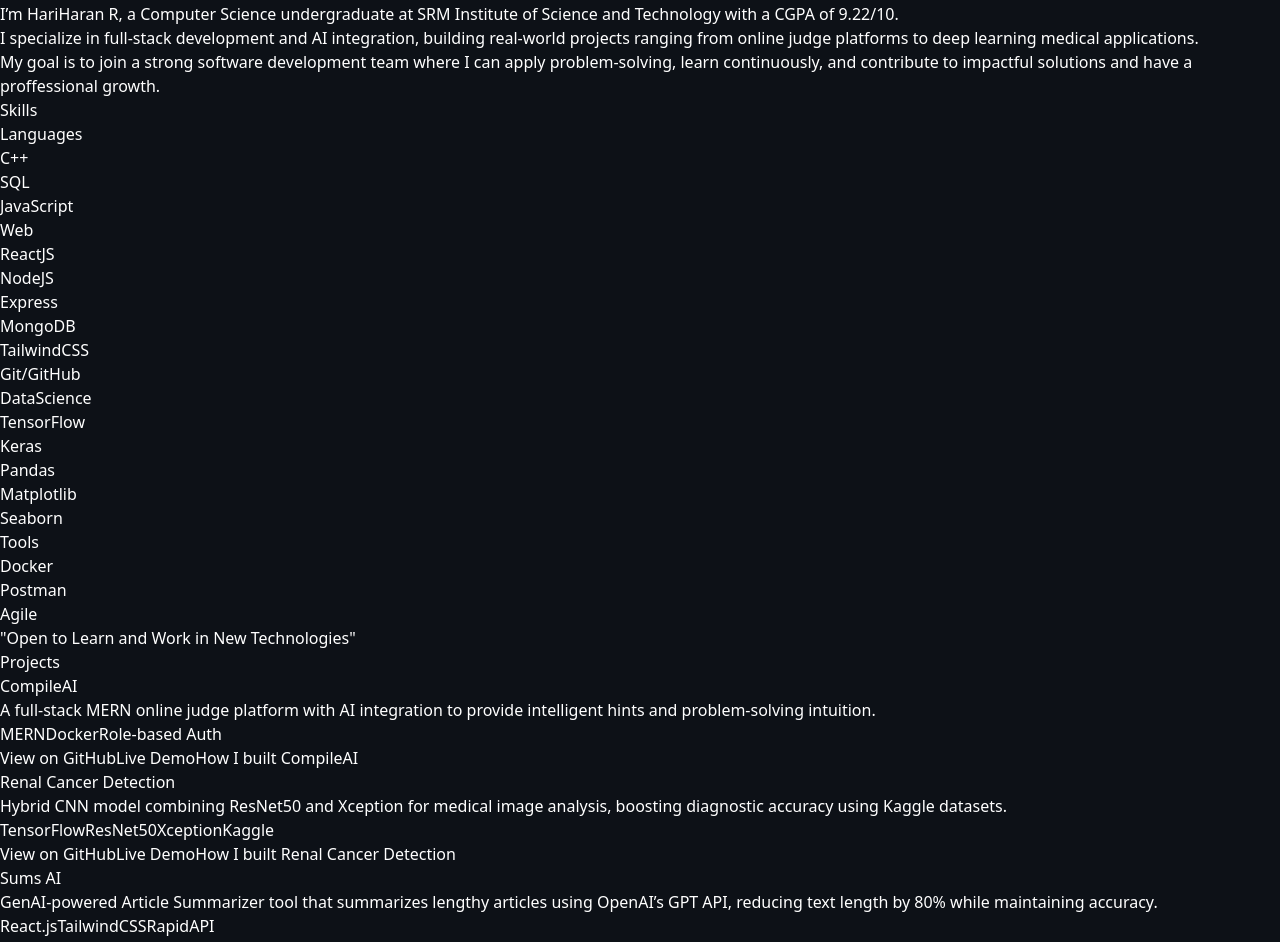
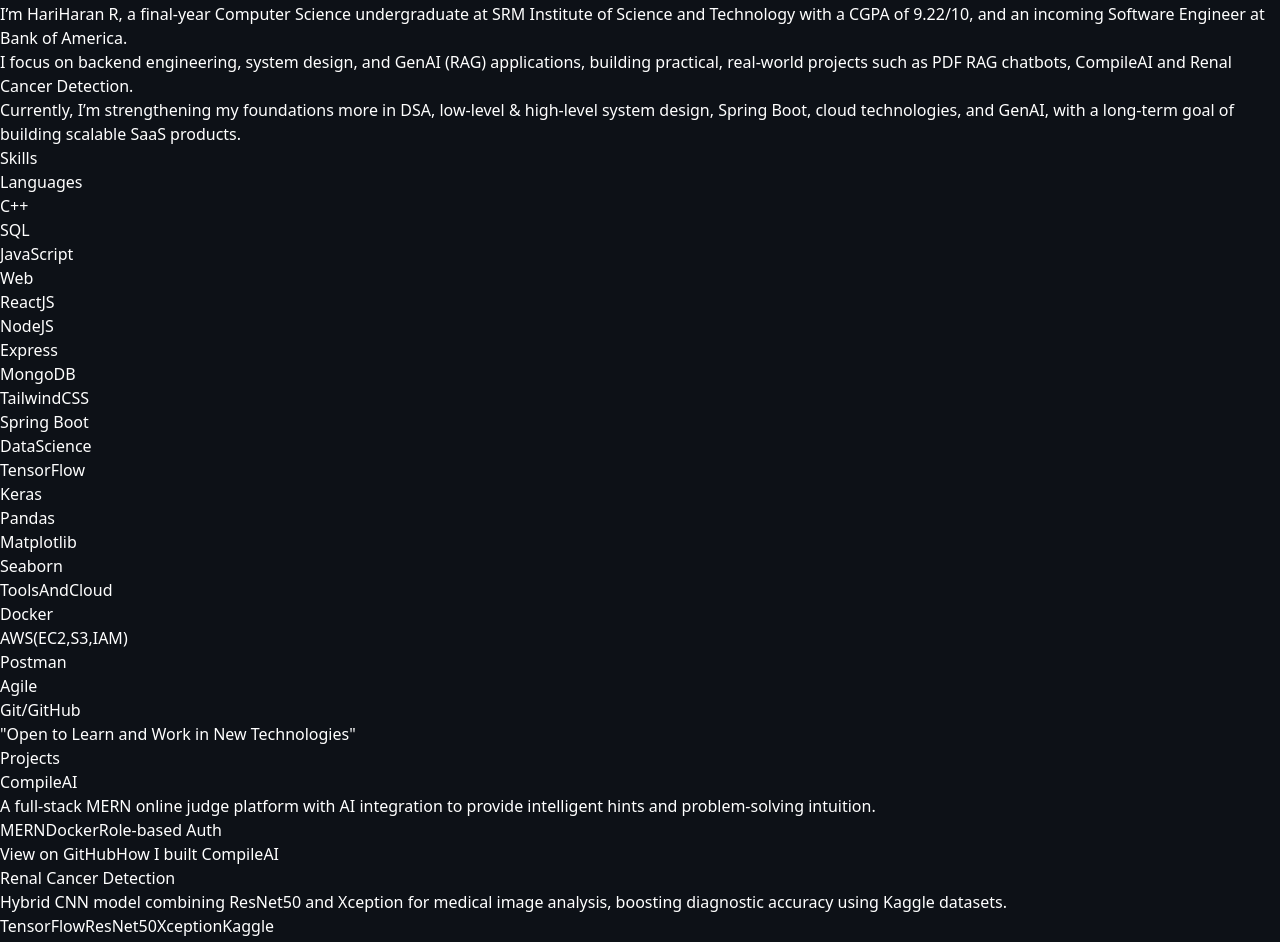
Before and after one commit to theHARI962n/My-Portfolio, a React (Vite) app: page / in a window 1280 px wide. Shown: the part 320-1262 px from the top of the page. Built offline with nearby package versions, Linux system fonts and the light colour scheme.

Commit message:
Added RAG

```diff
--- a/src/components/About.jsx
+++ b/src/components/About.jsx
@@ -11,26 +11,37 @@
       <div className="max-w-4xl text-center space-y-6 text-gray-300">
         <p className="text-lg leading-relaxed">
           I’m <span className="text-white font-semibold">HariHaran R</span>, a
-          Computer Science undergraduate at{" "}
-          <span className="text-white font-semibold">SRM Institute of Science and Technology</span>{" "}
-          with a CGPA of <span className="text-cyan-400">9.22/10</span>.
+          final-year Computer Science undergraduate at{" "}
+          <span className="text-white font-semibold">
+            SRM Institute of Science and Technology
+          </span>{" "}
+          with a CGPA of <span className="text-cyan-400">9.22/10</span>, and an{" "}
+          <span className="text-white font-semibold">
+            incoming Software Engineer at Bank of America
+          </span>
+          .
         </p>
 
         <p className="text-lg leading-relaxed">
-          I specialize in{" "}
+          I focus on{" "}
           <span className="text-white font-semibold">
-            full-stack development and AI integration
+            backend engineering, system design, and GenAI (RAG) applications
           </span>
-          , building real-world projects ranging from online judge platforms to
-          deep learning medical applications.
+          , building practical, real-world projects such as PDF RAG chatbots,
+          CompileAI and Renal Cancer Detection.
         </p>
 
         <p className="text-lg leading-relaxed">
-          My goal is to join a strong software development team where I can{" "}
+          Currently, I’m strengthening my foundations more in{" "}
           <span className="text-white font-semibold">
-            apply problem-solving, learn continuously, and contribute to
-            impactful solutions and have a proffessional growth.
+            DSA, low-level & high-level system design, Spring Boot, cloud
+            technologies, and GenAI
           </span>
+          , with a long-term goal of building{" "}
+          <span className="text-white font-semibold">
+            scalable SaaS products
+          </span>
+          .
         </p>
       </div>
     </section>
--- a/src/components/Hero.jsx
+++ b/src/components/Hero.jsx
@@ -15,7 +15,8 @@
 
       {/* Subheading */}
       <p className="text-lg sm:text-xl md:text-2xl max-w-xl sm:max-w-2xl text-gray-300 mb-6">
-        Aspiring Software Developer | Full-Stack & AI Enthusiast
+        Incoming Software Engineer @ Bank of America | Backend, System Design & GenAI (RAG)
+
       </p>
 
       {/* Buttons */}
@@ -90,11 +91,11 @@
                   </li>
                   <li>
                     <a
-                      href="https://github.com/theHARI962n/Summize"
+                      href="https://github.com/theHARI962n/multilingual-rag-chatbot"
                       target="_blank"
                       className="text-cyan-400 hover:underline"
                     >
-                      Sums – Summarizer
+                      ChatwithPDF
                     </a>
                   </li>
                 </ul>
--- a/src/components/Projects.jsx
+++ b/src/components/Projects.jsx
@@ -64,34 +64,34 @@
     },
   },
   {
-    title: "Sums AI",
+    title: "ChatwithPDF",
     description:
-      "GenAI-powered Article Summarizer tool that summarizes lengthy articles using OpenAI’s GPT API, reducing text length by 80% while maintaining accuracy.",
-    tech: ["React.js", "TailwindCSS", "RapidAPI"],
-    github: "https://github.com/theHARI962n/Summize",
+      "A PDF-based RAG chatbot that enables users to ask natural language questions and receive context-aware answers using vector search and a LLM.",
+    tech: ["Python", "Langchain", "Langgraph","LlammaModel","ChromaDB", "Streamlit"],
+    github: "https://github.com/theHARI962n/multilingual-rag-chatbot",
     demo: "", // replace with your live demo link
     caseStudy: {
       problem: [
-        "In today’s fast-paced world, people don’t have time to read long articles, research papers, or blogs","Information overload makes it hard to extract key insights quickly.Traditional summarizers are either not accurate or lack a user-friendly interface."
+        "Technical documents, research papers, and manuals are often long and difficult to search efficiently.",
+        "Traditional keyword-based search fails to capture semantic meaning and context.",
+        "Users need quick, accurate answers without reading entire PDFs."
       ],
       approach: [
-        "Built SumsAI, a modern React.js + Vite web app that generates concise summaries from long-form articles.",
-        "Integrated RapidAPI’s Article Summarizer (OpenAI GPT) endpoint for AI-generated summaries.",
-        "Designed a modern, responsive UI using Tailwind CSS for accessibility and clean aesthetics.",
-        "Extracted deep features via Global Average Pooling and combined outputs with a Concatenate layer.",
-        "Added Clipboard integration to copy summaries with one click.",
-        "Built Browser History storage using LocalStorage, enabling users to revisit past summaries without re-fetching.",
-        "Achieved ~98.6% accuracy within 15 epochs, with validation accuracy reaching 100%.",
-        "Saved the trained model as LastModel.h5 and visualized learning curves (loss/accuracy).",
-        "Integrated Streamlit web app → allowed doctors to upload/drag & drop CT scans and instantly get results",
+        "Built a Streamlit-based interactive chatbot for querying PDF documents using natural language.",
+      "Used PyPDFLoader to extract text from uploaded PDFs and split them into semantically meaningful chunks.",
+      "Generated dense vector embeddings using HuggingFace multilingual-e5-base model.",
+      "Stored and indexed embeddings in a Chroma vector database for efficient similarity search.",
+      "Implemented Retrieval-Augmented Generation (RAG) by combining retrieved context with user queries.",
+      "Integrated Groq’s Llama 3.1 model for fast, low-latency response generation.",
+      "Used LangGraph with in-memory checkpointing to enable conversational memory across chat turns.",
+      "Designed a clean, minimal Streamlit UI with upload, build, and chat workflows."
       ],
       challenges: [
-        "Managing API errors (failed fetch, no response, etc.) and showing proper error messages.",
-        "Persisting summaries in LocalStorage while keeping the UI state in sync.",
+        "Managing vector database persistence and avoiding duplicate embeddings across rebuilds.",
+      "Designing a clean conversational flow while integrating LangGraph memory.",
       ],
       result: [
-        "Developed a fully functional AI-powered summarizer that reduces long articles into short, digestible summaries.",
-        "Improved productivity for users by letting them save, revisit, and copy summaries instantly.",
+        "Delivered a fully functional PDF-based RAG chatbot with conversational memory.",
       ],
     },
   },
@@ -139,7 +139,7 @@
               >
                 View on GitHub
               </a>
-              {project.demo && (
+              {/* {project.demo && (
                 <a
                   href={project.demo}
                   target="_blank"
@@ -148,7 +148,7 @@
                 >
                   Live Demo
                 </a>
-              )}
+              )} */}
               <button
                 onClick={() => setOpenProject(project)}
                 className="inline-block border border-cyan-400 text-cyan-400  px-4 py-2 rounded-lg font-medium hover:bg-purple-400 transition text-center"
--- a/src/components/Skills.jsx
+++ b/src/components/Skills.jsx
@@ -2,9 +2,9 @@
 
 const skills = {
   Languages: ["C++", "SQL", "JavaScript"],
-  Web: ["ReactJS", "NodeJS", "Express", "MongoDB", "TailwindCSS", "Git/GitHub"],
+  Web: ["ReactJS", "NodeJS", "Express", "MongoDB", "TailwindCSS", "Spring Boot"],
   DataScience: ["TensorFlow", "Keras", "Pandas", "Matplotlib", "Seaborn"],
-  Tools: ["Docker", "Postman", "Agile"],
+  ToolsAndCloud: ["Docker", "AWS(EC2,S3,IAM)", "Postman", "Agile","Git/GitHub"],
 };
 
 const Skills = () => {
```
